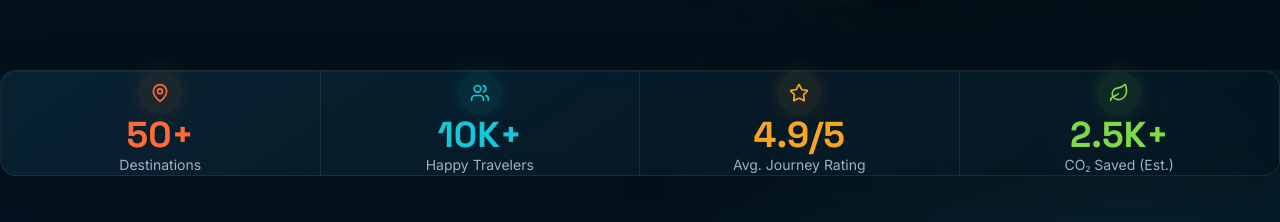
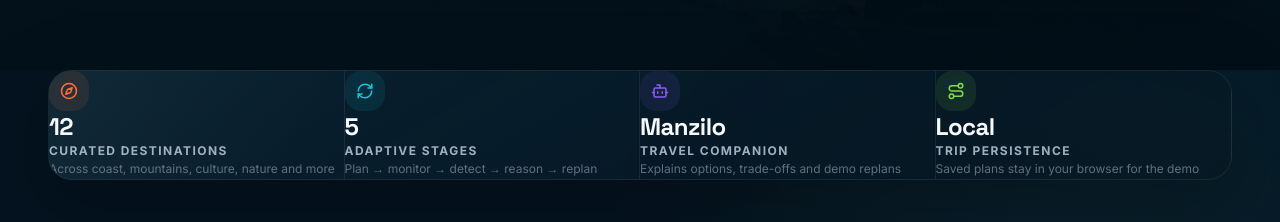
Before and after one commit to goyalparth61-netizen/Ankahi-Manzil, a React (Vite) app: page / in a window 1280 px wide. Shown: the part 730-952 px from the top of the page. Built offline with nearby package versions, Linux system fonts and the light colour scheme.

Commit message:
Redesign factual product stats strip

```diff
--- a/src/components/Stats.jsx
+++ b/src/components/Stats.jsx
@@ -1,100 +1,64 @@
-import { useEffect, useRef, useState } from 'react'
-import { motion, useInView } from 'framer-motion'
-import { MapPin, Users, Star, Leaf } from 'lucide-react'
+import { motion } from 'framer-motion'
+import { Bot, Compass, RefreshCw, Route } from 'lucide-react'
+import { agentSteps, destinations } from '../data/destinations'
 
-const iconMap = { MapPin, Users, Star, Leaf }
-
-const statsData = [
-  { icon: 'MapPin', value: 50, suffix: '+', label: 'Destinations', color: '#FF6B35' },
-  { icon: 'Users', value: 10, suffix: 'K+', label: 'Happy Travelers', color: '#16C7D9' },
-  { icon: 'Star', value: 4.9, suffix: '/5', label: 'Avg. Journey Rating', color: '#F6A623', decimal: true },
-  { icon: 'Leaf', value: 2.5, suffix: 'K+', label: 'CO₂ Saved (Est.)', color: '#7DDC48', decimal: true },
+const facts = [
+  {
+    icon: Compass,
+    value: destinations.length,
+    label: 'Curated destinations',
+    detail: 'Across coast, mountains, culture, nature and more',
+    accent: 'text-am-orange bg-am-orange/10',
+  },
+  {
+    icon: RefreshCw,
+    value: agentSteps.length,
+    label: 'Adaptive stages',
+    detail: 'Plan → monitor → detect → reason → replan',
+    accent: 'text-am-cyan bg-am-cyan/10',
+  },
+  {
+    icon: Bot,
+    value: 'Manzilo',
+    label: 'Travel companion',
+    detail: 'Explains options, trade-offs and demo replans',
+    accent: 'text-am-purple bg-am-purple/10',
+  },
+  {
+    icon: Route,
+    value: 'Local',
+    label: 'Trip persistence',
+    detail: 'Saved plans stay in your browser for the demo',
+    accent: 'text-am-green bg-am-green/10',
+  },
 ]
 
-function AnimatedNumber({ value, suffix, decimal, inView }) {
-  const [display, setDisplay] = useState(0)
-
-  useEffect(() => {
-    if (!inView) return
-    let start = 0
-    const end = value
-    const duration = 2000
-    const startTime = performance.now()
-
-    const animate = (currentTime) => {
-      const elapsed = currentTime - startTime
-      const progress = Math.min(elapsed / duration, 1)
-      const eased = 1 - Math.pow(1 - progress, 3)
-      const current = start + (end - start) * eased
-      setDisplay(decimal ? parseFloat(current.toFixed(1)) : Math.floor(current))
-      if (progress < 1) requestAnimationFrame(animate)
-    }
-
-    requestAnimationFrame(animate)
-  }, [inView, value, decimal])
-
+export default function Stats() {
   return (
-    <span>
-      {display}
-      {suffix}
-    </span>
-  )
-}
-
-export default function Stats() {
-  const ref = useRef(null)
-  const inView = useInView(ref, { once: true, margin: '-100px' })
-
-  return (
-    <section className="relative py-12 lg:py-16">
-      <div className="container-max mx-auto px-4 lg:px-8">
+    <section className="relative pb-8 pt-4 lg:pb-12">
+      <div className="page-shell">
         <motion.div
-          ref={ref}
-          initial={{ opacity: 0, y: 30 }}
-          animate={inView ? { opacity: 1, y: 0 } : {}}
-          transition={{ duration: 0.6 }}
-          className="glass-card rounded-2xl px-6 py-8 lg:px-12 lg:py-10"
+          initial={{ opacity: 0, y: 22 }}
+          whileInView={{ opacity: 1, y: 0 }}
+          viewport={{ once: true, margin: '-80px' }}
+          transition={{ duration: .55 }}
+          className="travel-panel grid overflow-hidden rounded-[1.5rem] sm:grid-cols-2 lg:grid-cols-4"
         >
-          <div className="grid grid-cols-2 lg:grid-cols-4 gap-6 lg:gap-0">
-            {statsData.map((stat, i) => {
-              const Icon = iconMap[stat.icon]
-              return (
-                <motion.div
-                  key={stat.label}
-                  initial={{ opacity: 0, y: 20 }}
-                  animate={inView ? { opacity: 1, y: 0 } : {}}
-                  transition={{ delay: i * 0.15, duration: 0.5 }}
-                  className={`flex flex-col items-center text-center ${
-                    i < statsData.length - 1
-                      ? 'lg:border-r lg:border-border-subtle'
-                      : ''
-                  }`}
-                >
-                  <div
-                    className="w-11 h-11 rounded-xl flex items-center justify-center mb-3"
-                    style={{
-                      background: `${stat.color}15`,
-                      boxShadow: `0 0 20px ${stat.color}20`,
-                    }}
-                  >
-                    <Icon size={20} style={{ color: stat.color }} />
-                  </div>
-                  <div
-                    className="text-3xl lg:text-4xl font-bold font-[family-name:var(--font-heading)] mb-1"
-                    style={{ color: stat.color }}
-                  >
-                    <AnimatedNumber
-                      value={stat.value}
-                      suffix={stat.suffix}
-                      decimal={stat.decimal}
-                      inView={inView}
-                    />
-                  </div>
-                  <p className="text-sm text-text-secondary">{stat.label}</p>
-                </motion.div>
-              )
-            })}
-          </div>
+          {facts.map(({ icon: Icon, value, label, detail, accent }, index) => (
+            <div
+              key={label}
+              className={`p-5 sm:p-6 lg:p-7 ${index < facts.length - 1 ? 'border-white/7 lg:border-r' : ''} ${index < 2 ? 'sm:border-b lg:border-b-0' : ''}`}
+            >
+              <div className={`mb-5 flex h-10 w-10 items-center justify-center rounded-2xl ${accent}`}>
+                <Icon size={18} />
+              </div>
+              <p className="font-[family-name:var(--font-heading)] text-2xl font-bold tracking-tight text-text-primary">
+                {value}
+              </p>
+              <p className="mt-1 text-xs font-bold uppercase tracking-[.12em] text-text-secondary">{label}</p>
+              <p className="mt-3 text-xs leading-5 text-text-muted">{detail}</p>
+            </div>
+          ))}
         </motion.div>
       </div>
     </section>
```
